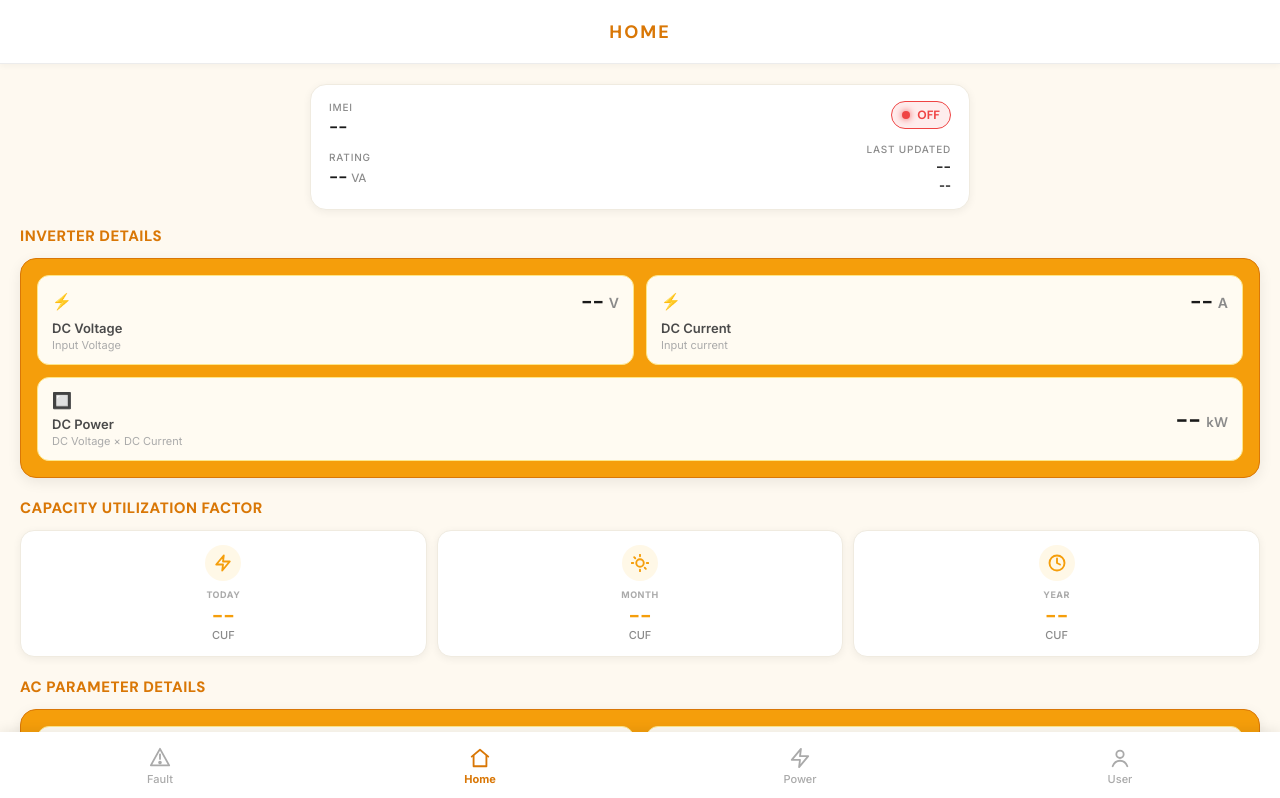
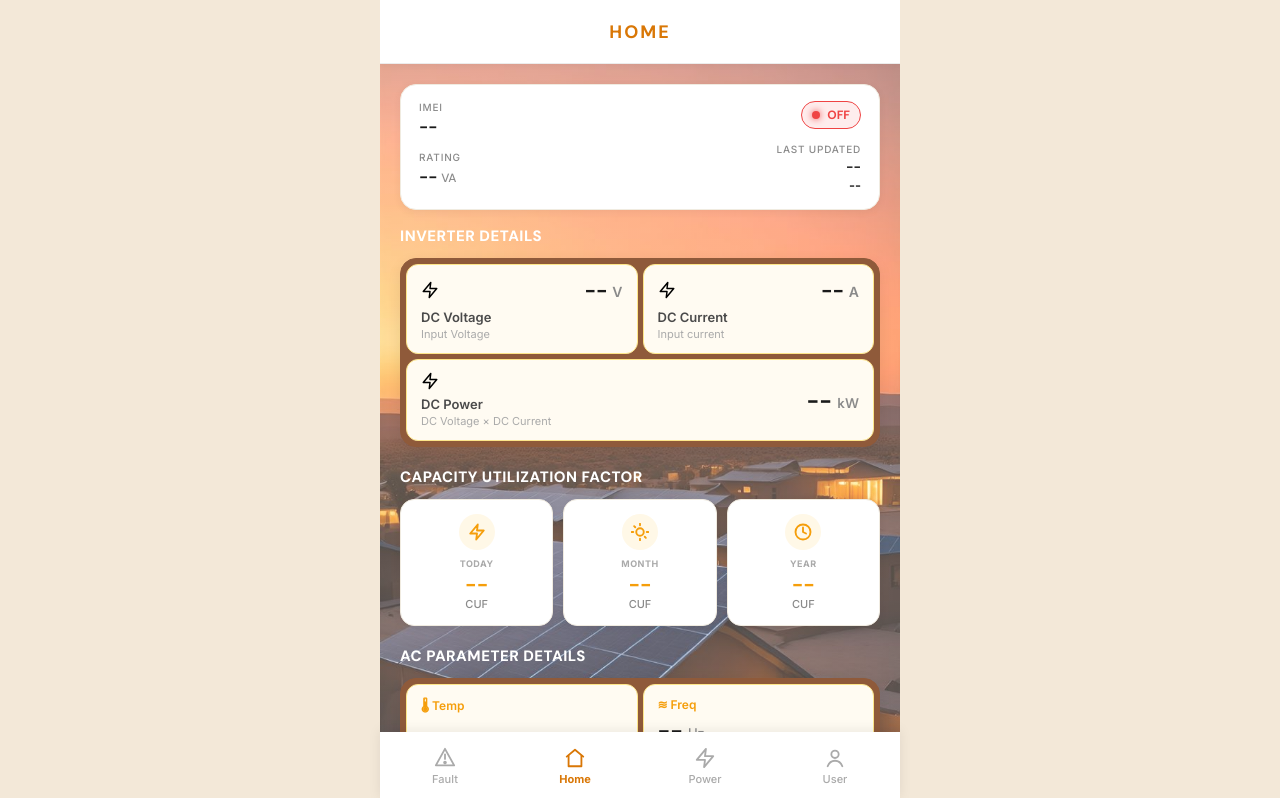
Before and after one commit to Anjali-003/SolarInvertor, a React (Vite) app in the folder frontend/: page / in a window 1280 px wide. Shown: the top 798 px of the page. Built offline with nearby package versions, Linux system fonts and the light colour scheme; no server answers; sample sign-in values are in the browser's storage.

Commit message:
Background update and UI changes

```diff
--- a/frontend/src/components/Footer.jsx
+++ b/frontend/src/components/Footer.jsx
@@ -102,8 +102,10 @@ export default function Footer() {
                 background: P.surface,
                 position: "fixed",
                 bottom: 0,
-                left: 0,
-                right: 0,
+                left: "50%",
+                transform: "translateX(-50%)",
+                width: "100%",
+                maxWidth: 520,
                 height: 68,
                 boxShadow: P.shadowNav,
                 borderTop: "1px solid ${P.border}",
--- /dev/null
+++ b/frontend/src/components/PageBackground.jsx
@@ -0,0 +1,65 @@
+import React from "react";
+import backgroundImage from "../assets/bg.jpg";
+import P from "../theme/colors";
+
+export default function PageBackground({ children }) {
+    return (
+        <div
+            style={{
+                minHeight: "100vh",
+                width: "100%",
+                background: P.pageSide,
+            }}
+        >
+            {/* PHONE-SIZED VISUAL AREA */}
+            <div
+                style={{
+                    width: "100%",
+                    maxWidth: 520,
+                    minHeight: "100vh",
+                    margin: "0 auto",
+                    position: "relative",
+                    overflow: "hidden",
+                }}
+            >
+                {/* FIXED BACKGROUND IMAGE */}
+                <div
+                    style={{
+                        position: "fixed",
+                        top: 0,
+                        bottom: 0,
+                        left: "50%",
+                        transform: "translateX(-50%)",
+                        width: "100%",
+                        maxWidth: 520,
+
+                        backgroundImage: `
+                            linear-gradient(
+                                rgba(254, 249, 240, 0.30),
+                                rgba(254, 249, 240, 0.30)
+                            ),
+                            url("${backgroundImage}")
+                        `,
+                        backgroundSize: "cover",
+                        backgroundPosition: "center center",
+                        backgroundRepeat: "no-repeat",
+
+                        zIndex: 0,
+                        pointerEvents: "none",
+                    }}
+                />
+
+                {/* PAGE CONTENT */}
+                <div
+                    style={{
+                        position: "relative",
+                        zIndex: 1,
+                        minHeight: "100vh",
+                    }}
+                >
+                    {children}
+                </div>
+            </div>
+        </div>
+    );
+}
--- a/frontend/src/pages/Home.jsx
+++ b/frontend/src/pages/Home.jsx
@@ -4,7 +4,7 @@ import { parseKeyword } from "../utils/parseKeyword";
 import PageHeader from "../components/PageHeader";
 import P from "../theme/colors";
 import DeviceInfo from "../components/DeviceInfo";
-
+import PageBackground from "../components/PageBackground";
 export default function Home() {
     // const { data, lastUpdated } = useInverter();
     const { data, lastUpdated, energy } = useInverter();
@@ -195,7 +195,14 @@ const getDCPower = () => {
     };
 
     return (
-        <div style={{ minHeight: "100vh", paddingBottom: "90px", background: P.bg, fontFamily: "'Inter', sans-serif" }}>
+        <PageBackground>
+        <div
+    style={{
+        minHeight: "100vh",
+        paddingBottom: "90px",
+        fontFamily: "'Inter', sans-serif",
+    }}
+>
 
         <div
     style={{
@@ -358,22 +365,42 @@ const getDCPower = () => {
 
 </div> */}
 
+<div
+    style={{
+        width: "100%",
+        maxWidth: 520,
+        margin: "0 auto",
+        boxSizing: "border-box",
+    }}
+>
+
 <DeviceInfo
     data={data}
     lastUpdated={lastUpdated}
 />
             {/* PAGE CONTENT */}
-            <div style={{ padding: "0 20px 20px" }}>
+            <div style={{ padding: "0 20px 20px", boxSizing: "border-box", }}>
 
-                <h2 style={{ fontSize: 15, fontWeight: 800, color: P.textAmber, marginBottom: 12, marginTop: 4, letterSpacing: 0.5, fontFamily: "'DM Sans', sans-serif" }}>
+                <h2 style={{ fontSize: 15, fontWeight: 800, color: P.textWhite, marginBottom: 12, marginTop: 4, letterSpacing: 0.5, fontFamily: "'DM Sans', sans-serif" }}>
                     INVERTER DETAILS
                 </h2>
 
-                <div style={{ background: P.textAmberBright, border: `1.5px solid ${P.borderDark}`, borderRadius: 16, padding: "16px", marginBottom: 20, boxShadow: P.shadowCardRaised, display: "grid", gridTemplateColumns: "1fr 1fr", gap: 12 }}>
+                <div style={{ background: P.borderCardDark, border: `1.5px solid ${P.borderCardDark}`, borderRadius: 16, padding: "5px", marginBottom: 20, boxShadow: P.shadowCardRaised, display: "grid", gridTemplateColumns: "1fr 1fr", gap: 5 }}>
 
                     <div style={metricCard}>
                         <div style={metricIconRow}>
-                            <span style={metricIcon}>⚡</span>
+                            <svg
+                                width="18"
+                                height="18"
+                                viewBox="0 0 24 24"
+                                fill="none"
+                                stroke="currentColor"
+                                strokeWidth="2"
+                                strokeLinecap="round"
+                                strokeLinejoin="round"
+                            >
+                                <path d="M13 2L3 14h9l-1 8 10-12h-9l1-8z" />
+                            </svg>
                             <span style={metricValue}>{getParameterValue("DCV1")} <span style={metricUnit}>V</span></span>
                         </div>
                         <div style={metricLabel}>DC Voltage</div>
@@ -382,7 +409,18 @@ const getDCPower = () => {
 
                     <div style={metricCard}>
                         <div style={metricIconRow}>
-                            <span style={metricIcon}>⚡</span>
+                            <svg
+                                width="18"
+                                height="18"
+                                viewBox="0 0 24 24"
+                                fill="none"
+                                stroke="currentColor"
+                                strokeWidth="2"
+                                strokeLinecap="round"
+                                strokeLinejoin="round"
+                            >
+                                <path d="M13 2L3 14h9l-1 8 10-12h-9l1-8z" />
+                            </svg>
                             <span style={metricValue}>{getParameterValue("DCI1")} <span style={metricUnit}>A</span></span>
                         </div>
                         <div style={metricLabel}>DC Current</div>
@@ -405,7 +443,18 @@ const getDCPower = () => {
 <div style={{ ...metricCard, gridColumn: "1 / -1", display: "flex", alignItems: "center", justifyContent: "space-between" }}>
     <div>
         <div style={metricIconRow}>
-            <span style={metricIcon}>🔲</span>
+            <svg
+                                width="18"
+                                height="18"
+                                viewBox="0 0 24 24"
+                                fill="none"
+                                stroke="currentColor"
+                                strokeWidth="2"
+                                strokeLinecap="round"
+                                strokeLinejoin="round"
+                            >
+                                <path d="M13 2L3 14h9l-1 8 10-12h-9l1-8z" />
+                            </svg>
         </div>
         <div style={metricLabel}>DC Power</div>
         <div style={metricDesc}>DC Voltage × DC Current</div>
@@ -440,7 +489,7 @@ const getDCPower = () => {
     style={{
         fontSize: 15,
         fontWeight: 800,
-        color: P.textAmber,
+        color: P.textWhite,
         marginBottom: 12,
         marginTop: 4,
         letterSpacing: 0.5,
@@ -581,11 +630,11 @@ const getDCPower = () => {
 
 </div>
 
-                <h2 style={{ fontSize: 15, fontWeight: 800, color: P.textAmber, marginBottom: 12, marginTop: 4, letterSpacing: 0.5, fontFamily: "'DM Sans', sans-serif" }}>
+                <h2 style={{ fontSize: 15, fontWeight: 800, color: P.textWhite, marginBottom: 12, marginTop: 4, letterSpacing: 0.5, fontFamily: "'DM Sans', sans-serif" }}>
                     AC PARAMETER DETAILS
                 </h2>
 
-                <div style={{ background: P.textAmberBright, border: `1.5px solid ${P.borderDark}`, borderRadius: 16, padding: "16px", marginBottom: 12, boxShadow: P.shadowCardRaised, display: "grid", gridTemplateColumns: "1fr 1fr", gap: 12 }}>
+                <div style={{ background: P.borderCardDark, border: `1.5px solid ${P.borderCardDark}`, borderRadius: 16, padding: "5px", marginBottom: 12, boxShadow: P.shadowCardRaised, display: "grid", gridTemplateColumns: "1fr 1fr", gap: 5 }}>
                     <div style={metricCard}>
                         <div style={{ fontSize: 12, color: P.textAmberBright, fontWeight: 600, marginBottom: 4, fontFamily: "'Inter', sans-serif" }}>🌡 Temp</div>
                         <div style={{ fontSize: 22, fontWeight: 800, color: P.textPrimary, fontFamily: "'DM Sans', sans-serif" }}>
@@ -611,9 +660,23 @@ const getDCPower = () => {
                         // { key: "APOW", label: "Apparent Power", desc: "POW",  unit: "kVA"  },
                         // { key: "RPOW", label: "Reactive Power", desc: "RPOW", unit: "kVAr" },
                     ].map((item) => (
-                        <div key={item.key} style={{ ...metricCard, background: P.surface, border: "1px solid ${P.border}", boxShadow: P.shadowCard}}>
+                        <div key={item.key} style={{ ...metricCard, background: P.surface, border: `1px solid ${P.border}`, boxShadow: P.shadowCard}}>
                             <div style={{ fontSize: 12, color: P.textAmberBright, fontWeight: 600, marginBottom: 6, fontFamily: "'Inter', sans-serif" }}>
-                                ⚡ {item.label}
+                                        <svg
+                                            width="12"
+                                            height="12"
+                                            viewBox="0 0 24 24"
+                                            fill="none"
+                                            stroke="currentColor"
+                                            strokeWidth="2"
+                                            strokeLinecap="round"
+                                            strokeLinejoin="round"
+                                        >
+                                            <path d="M13 2L4 14h6l-1 8 9-12h-6l1-8z" />
+                                        </svg>
+
+{" "}
+{item.label}
                                 {/* <span style={{ fontSize: 10, color: P.textLight, marginLeft: 4 }}>({item.desc})</span> */}
                             </div>
                             <div style={{ fontSize: 20, fontWeight: 800, color: P.textPrimary, fontFamily: "'DM Sans', sans-serif" }}>
@@ -625,10 +688,11 @@ const getDCPower = () => {
                 </div>
 
             </div>
-
+            </div>
             <Footer />
 
         </div>
+        </PageBackground>
     );
 }
 
--- a/frontend/src/theme/colors.js
+++ b/frontend/src/theme/colors.js
@@ -15,6 +15,7 @@ const P = {
   surfaceAdmin:    "#F4F6F9",   // admin portal page background
   surfaceAdminRow: "#F9FAFB",   // admin table header row
   surfaceHover:    "#FFF7ED",   // admin table row hover
+  pageSide:        "#F3E8D8", // soft warm cream for desktop side areas
 
   // ── Borders ───────────────────────────────────────
   border:          "#F0EBE0",   // default warm neutral border
@@ -27,6 +28,7 @@ const P = {
   borderSuccess:   "#BBF7D0",   // success message border
   borderAdmin:     "#E5E7EB",   // admin table row border, card borders
   borderAdminDark: "#D1D5DB",   // admin stronger border
+  borderCardDark:  "#8F5A3A",
 
   // ── Text ──────────────────────────────────────────
   textPrimary:     "#1A1A1A",   // darkest — main headings, values, bold labels
@@ -49,6 +51,7 @@ const P = {
   textOldSecond:   "#7A5230",   // legacy secondary brown
   textOldMuted:    "#B08050",   // legacy muted brown
   textOldDim:      "#D4AA80",   // legacy dim text
+  textBlack:       "#000000",   // pure black text (used sparingly)
 
   // ── Brand / Accent ────────────────────────────────
   amber:           "#F59E0B",   // primary amber — icons, badges, borders
@@ -64,6 +67,7 @@ const P = {
   btnAdmin:        "linear-gradient(135deg, #F59E0B, #EA580C)",           // admin active link
   btnGreen:        "linear-gradient(135deg, #10B981, #059669)",           // approve button
   btnRed:          "linear-gradient(135deg, #EF4444, #DC2626)",           // reject / logout
+  profileGradient: "linear-gradient(135deg, #f07b90, #f7c76f, #f07b90)",
 
   // ── Semantic ──────────────────────────────────────
   green:           "#22C55E",   // success / normal / ON status
```
Also changed, not shown: frontend/src/pages/Fault.jsx (+16 -5 lines), frontend/src/pages/Power.jsx (+16 -5 lines), frontend/src/pages/User.jsx (+5 -2 lines), frontend/src/assets/bg.jpg (added), 1 other file (tests, documents, lock files or other folders).
